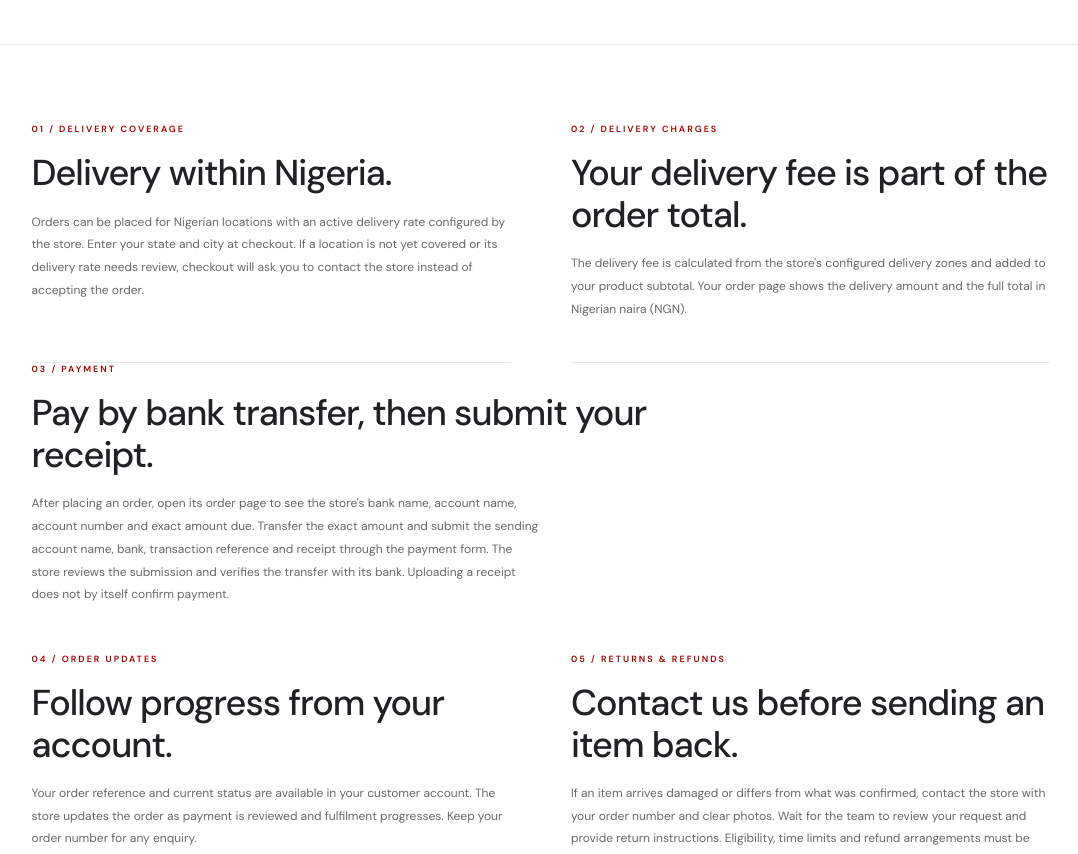
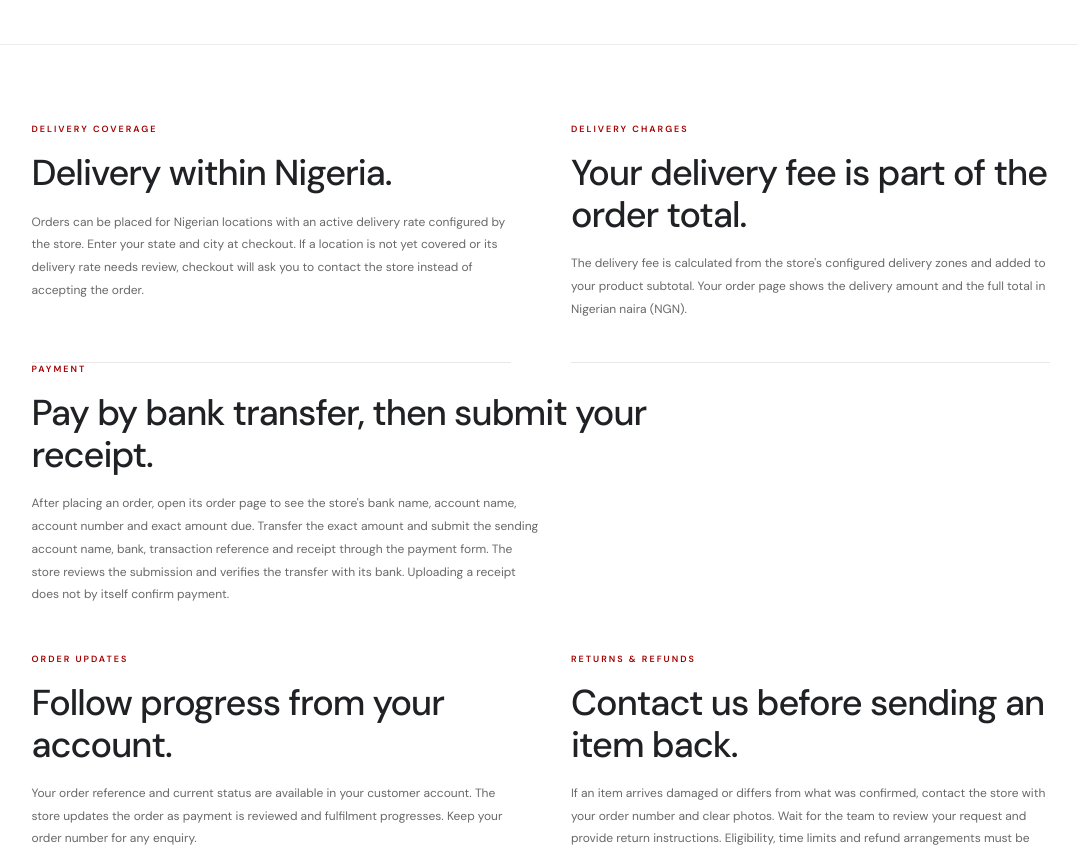
Before and after one commit to JACTech001/cropptech-commerce, a Next.js app: page /delivery-returns in a window 1280 px wide. Shown: the part 480-1334 px from the top of the page, without its empty margins (99-1177 px from the left). Built offline with nearby package versions, Linux system fonts and the light colour scheme; no server answers; a web font is replaced by a local one.

Commit message:
Remove unnecessary section numbering from store information pages

```diff
--- a/app/delivery-returns/page.js
+++ b/app/delivery-returns/page.js
@@ -7,29 +7,29 @@ export default function DeliveryReturnsPage() {
     <StorePageShell eyebrow="CUSTOMER INFORMATION / DELIVERY & RETURNS" title={<>Clear details.<br /><em>Before you order.</em></>} intro="Understand how Nigerian delivery, bank-transfer payment and customer support work at CroppTech Commerce Store.">
       <div className="info-columns">
         <article>
-          <p className="eyebrow">01 / DELIVERY COVERAGE</p>
+          <p className="eyebrow">DELIVERY COVERAGE</p>
           <h2>Delivery within Nigeria.</h2>
           <p>Orders can be placed for Nigerian locations with an active delivery rate configured by the store. Enter your state and city at checkout. If a location is not yet covered or its delivery rate needs review, checkout will ask you to contact the store instead of accepting the order.</p>
         </article>
         <article>
-          <p className="eyebrow">02 / DELIVERY CHARGES</p>
+          <p className="eyebrow">DELIVERY CHARGES</p>
           <h2>Your delivery fee is part of the order total.</h2>
           <p>The delivery fee is calculated from the store&apos;s configured delivery zones and added to your product subtotal. Your order page shows the delivery amount and the full total in Nigerian naira (NGN).</p>
         </article>
       </div>
       <div className="info-single">
-        <p className="eyebrow">03 / PAYMENT</p>
+        <p className="eyebrow">PAYMENT</p>
         <h2>Pay by bank transfer, then submit your receipt.</h2>
         <p>After placing an order, open its order page to see the store&apos;s bank name, account name, account number and exact amount due. Transfer the exact amount and submit the sending account name, bank, transaction reference and receipt through the payment form. The store reviews the submission and verifies the transfer with its bank. Uploading a receipt does not by itself confirm payment.</p>
       </div>
       <div className="info-columns">
         <article>
-          <p className="eyebrow">04 / ORDER UPDATES</p>
+          <p className="eyebrow">ORDER UPDATES</p>
           <h2>Follow progress from your account.</h2>
           <p>Your order reference and current status are available in your customer account. The store updates the order as payment is reviewed and fulfilment progresses. Keep your order number for any enquiry.</p>
         </article>
         <article>
-          <p className="eyebrow">05 / RETURNS & REFUNDS</p>
+          <p className="eyebrow">RETURNS & REFUNDS</p>
           <h2>Contact us before sending an item back.</h2>
           <p>If an item arrives damaged or differs from what was confirmed, contact the store with your order number and clear photos. Wait for the team to review your request and provide return instructions. Eligibility, time limits and refund arrangements must be confirmed with the store before a return is dispatched.</p>
         </article>
```
